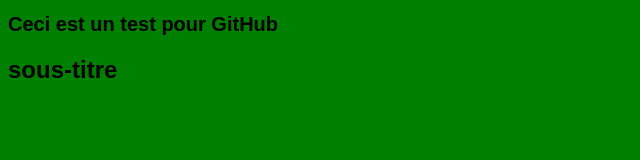
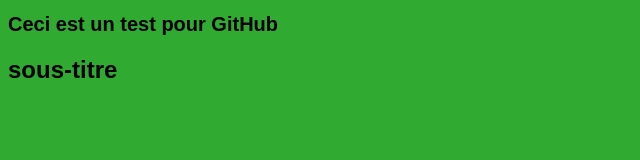
Before and after one commit to PhilippeGuy/ex-03, a plain HTML site: page index.html in a window 1280 px wide. Shown: the whole page, without its empty margins (0-640 px from the left). Drawn offline with Linux system fonts and the light colour scheme.

Commit message:
M Une bordure autour du header

```diff
--- a/css/style.css
+++ b/css/style.css
@@ -1,10 +1,10 @@
 header{
-
+    border: 2px white;
 }
 
 body{
     font-family: arial;
-    background-color: green;
+    background-color: rgb(48, 170, 48);
 }
 
 h1{
```
